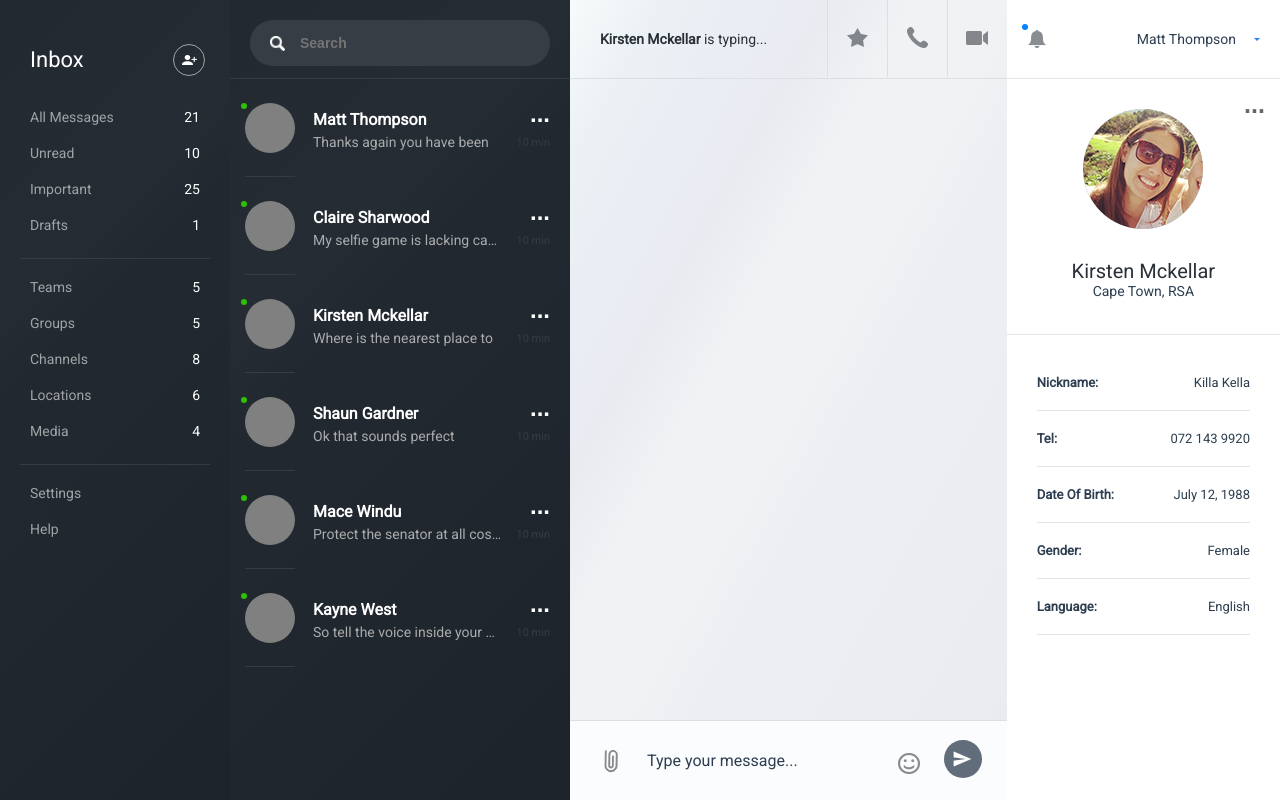
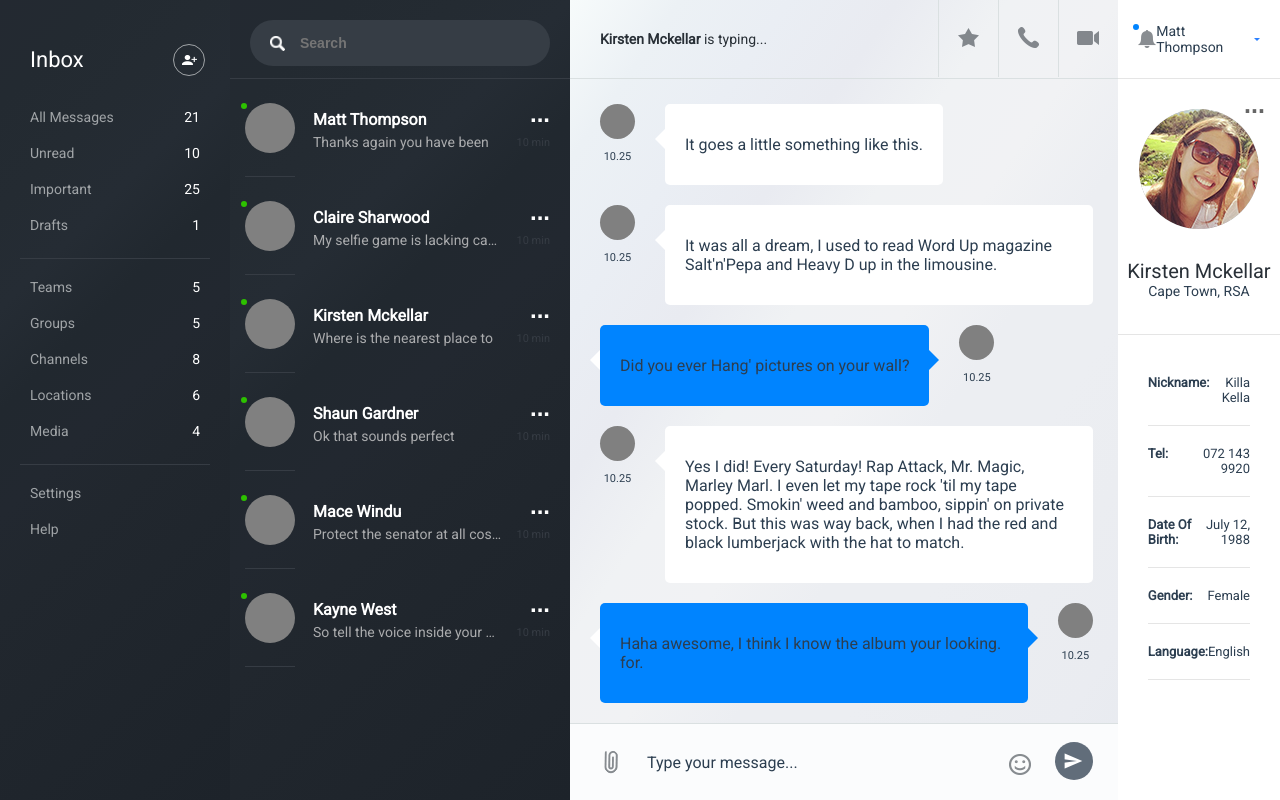
Before and after one commit to IrinaFitas/chat, a Vue app: page / in a window 1280 px wide. Built offline with nearby package versions, Linux system fonts and the light colour scheme.

Commit message:
Create chat

```diff
--- a/src/components/ContactList.vue
+++ b/src/components/ContactList.vue
@@ -1,5 +1,5 @@
 <template>
-	<div class="container">
+	<div class="container-contact-list">
 		<div class="search-contact">
 			<input type="search" placeholder="Search">
 		</div>
@@ -84,7 +84,7 @@
 </template>
 
 <style lang="scss" scoped>
-	.container {
+	.container-contact-list {
 		max-width: 360px;
 		color: #ffffff;
 		background: linear-gradient(-45deg, #1d232a 0%, #1e242b 10%, #1f252c 20%, #20262d 30%, #21272e 40%, #222830 50%, #21282f 60%, #252c34 70%, #242b32 80%, #232a31 90%, #232931 100%);
--- a/src/components/UserProfile.vue
+++ b/src/components/UserProfile.vue
@@ -1,5 +1,5 @@
 <template>
-    <div class="container">
+    <div class="container-user-profile">
         <header>
             <button class="notification-btn"></button>
             <p>Matt Thompson</p>
@@ -49,7 +49,7 @@ export default {
 </script>
 
 <style lang="scss" scoped>
-    .container {
+    .container-user-profile {
         max-width: 275px;
         flex-grow: 1;
         box-sizing: border-box;
--- a/src/components/chat/Chat.vue
+++ b/src/components/chat/Chat.vue
@@ -0,0 +1,123 @@
+<template>
+    <div class="container-chat">
+        <div class="box">
+            <div class="photo-box left">
+                <div class="photo"></div>
+                <p class="time">10.25</p>
+            </div>
+            <div class="message-box">
+                <p class="text">It goes a little something like this.</p>
+            </div>
+        </div>
+        <div class="box">
+            <div class="photo-box left">
+                <div class="photo"></div>
+                <p class="time">10.25</p>
+            </div>
+            <div class="message-box">
+                <p class="text">It was all a dream, I used to read Word Up magazine Salt'n'Pepa and Heavy D up in the limousine.</p>
+            </div>
+        </div>
+        <div class="box box-right">
+            <div class="message-box right">
+                <p class="text">Did you ever Hang' pictures on your wall?</p>
+            </div>
+            <div class="photo-box right">
+                <div class="photo"></div>
+                <p class="time">10.25</p>
+            </div>
+        </div>
+        <div class="box">
+            <div class="photo-box left">
+                <div class="photo"></div>
+                <p class="time">10.25</p>
+            </div>
+            <div class="message-box">
+                <p class="text">Yes I did! Every Saturday! Rap Attack, Mr. Magic, Marley Marl. I even let my tape rock 'til my tape popped. Smokin' weed and bamboo, sippin' on private stock.  But this was way back, when I had the red and black lumberjack with the hat to match.</p>
+            </div>
+        </div>
+        <div class="box box-right">
+            <div class="message-box right">
+                <p class="text">Haha awesome,  I think I know the album your looking. for.</p>
+            </div>
+            <div class="photo-box right">
+                <div class="photo"></div>
+                <p class="time">10.25</p>
+            </div>
+        </div>
+    </div>
+</template>
+
+<script>
+export default {
+
+}
+</script>
+
+<style lang="scss" scoped>
+    .container-chat {
+        padding: 25px 25px 0 30px;
+
+        .box {
+            display: flex;
+            margin-bottom: 20px;
+        }
+
+        .photo-box {
+            &.left {
+                margin-right: 30px;
+            }
+            &.right {
+                margin-left: 30px;
+            }
+            .photo {
+                width: 35px;
+                height: 35px;
+                border-radius: 50%;
+                background-color: grey;
+            }
+
+            .time {
+                font-size: 11px;
+                text-align: center;
+            }
+        }
+
+        .box .message-box {
+            position: relative;
+            background-color: #ffffff;
+            border-radius: 5px;
+            padding: 15px 20px;
+
+           &::before {
+                content: "";
+                display: inline-block;
+                position: absolute;
+                left: -10px;
+                top: 25px;
+                width: 0;
+                height: 0;
+                border-top: 10px solid transparent;
+                border-bottom: 10px solid transparent;
+                border-right: 10px solid #ffffff;
+           }
+        }
+
+        .box-right .message-box.right {
+            background-color: #0084ff;
+
+            &::after {
+                content: "";
+                display: inline-block;
+                position: absolute;
+                right: -10px;
+                top: 25px;
+                width: 0;
+                height: 0;
+                border-top: 10px solid transparent;
+                border-bottom: 10px solid transparent;
+                border-left: 10px solid #0084ff;
+            }
+        }
+    }
+</style>
--- a/src/components/chat/ChatWindow.vue
+++ b/src/components/chat/ChatWindow.vue
@@ -8,6 +8,7 @@
                 <button class="video-call-btn"></button>
             </div>
         </header>
+        <app-chat></app-chat>
         <footer>
             <button class="attach-btn"></button>
             <div class="type-message" contenteditable="true">Type your message...</div>
@@ -20,8 +21,11 @@
 </template>
 
 <script>
+import Chat from "./Chat.vue";
 export default {
-
+    components: {
+        appChat: Chat
+    }
 }
 </script>
 
@@ -38,7 +42,6 @@ export default {
             display: flex;
             height: 79px;
             box-sizing: border-box;
-            margin-bottom: -1px;
             border-bottom: 1px solid #dae0e1;
 
             @media (max-width: 1170px) {
@@ -98,12 +101,6 @@ export default {
                     }
                 }
 
-                // &:hover {
-                //     @media (max-width: 1170px) {
-
-                //     }
-                // }
-
                 .specify-btn {
                     background: url("../../images/Star-icon.png") no-repeat center;
                 }
```
Also changed, not shown: src/components/Inbox.vue (indentation only).
